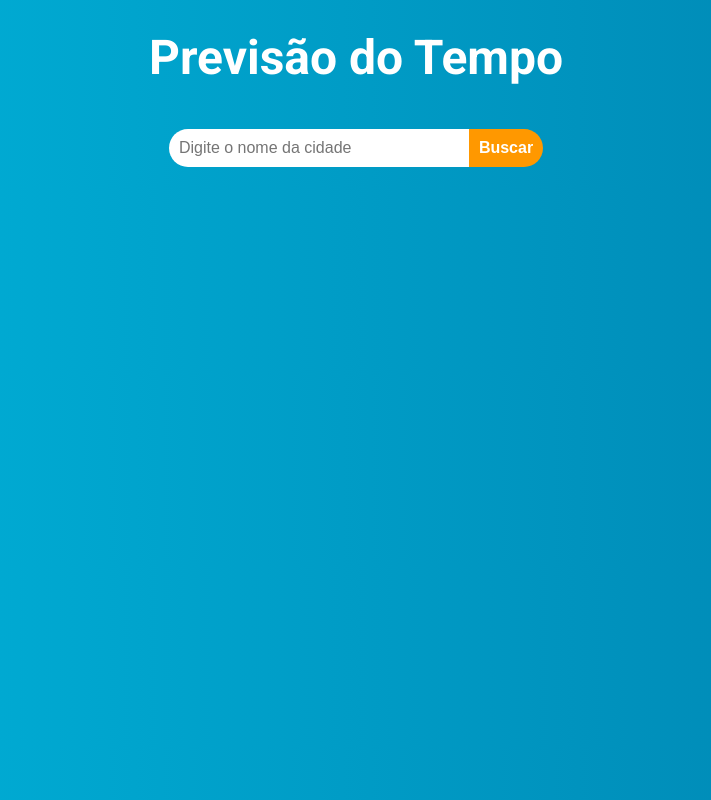
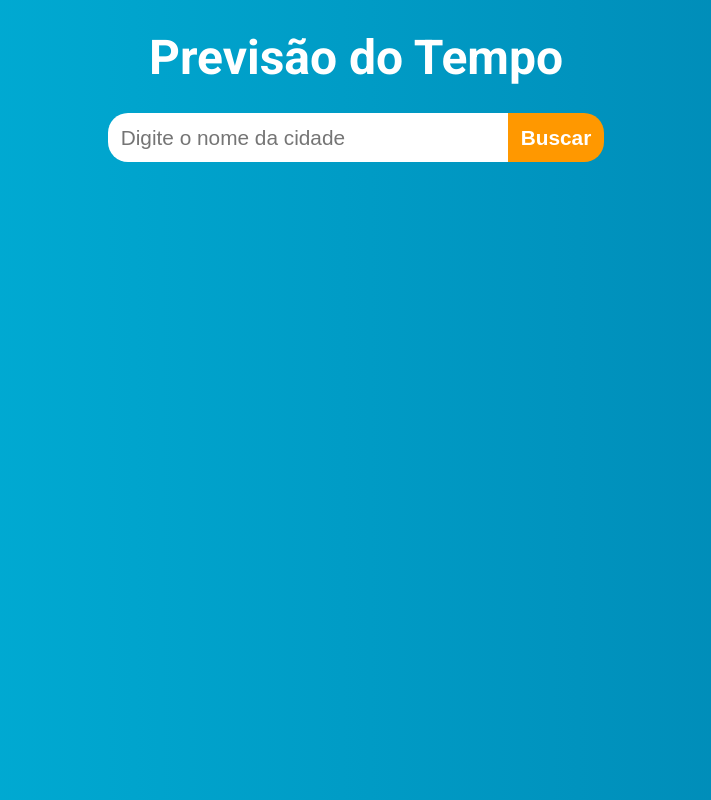
Before and after one commit to Matheus-Freitas0/weather-forecast-react, a React (Vite) app: page / in a window 1280 px wide. Shown: the whole page, without its empty margins (284-995 px from the left). Built offline with nearby package versions, Linux system fonts and the light colour scheme.

Commit message:
Updated padding, font size, and max width for input and button elements in App.css

```diff
--- a/src/App.css
+++ b/src/App.css
@@ -11,24 +11,24 @@ h1{
 }
 
 input{
-    padding: 10px;
+    padding: 0.8rem;
     border: none;
     border-radius: 20px 0 0 20px;
     width: 60%;
-    max-width: 300px;
-    font-size: 1rem;
-    margin-top: 2rem;
+    max-width: 400px;
+    font-size: 1.3rem;
+    margin-top: 1rem;
 }
 
 button{
-    padding: 10px;
+    padding: 0.8rem;
     border: none;
     border-radius: 0 20px 20px 0;
     background-color: #ff9800;
     color: #fff;
     cursor: pointer;
     font-weight: bold;
-    font-size: 1rem;
+    font-size: 1.3rem;
     outline: none;
 }
 
```
